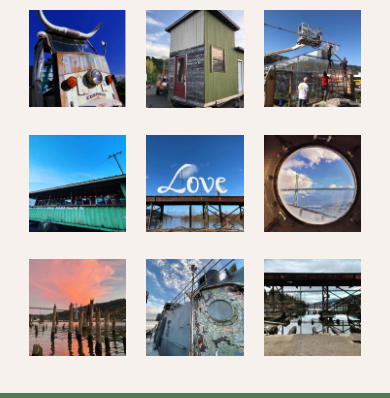
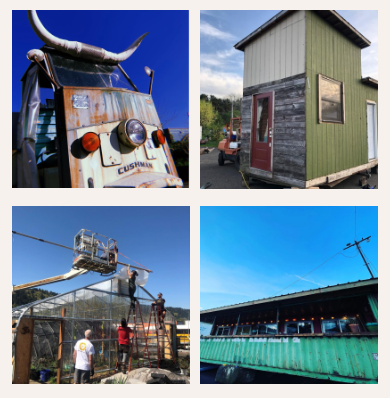
Before and after one commit to quinneddyrichards/quinneddyrichards.github.io, a plain HTML site: page project-2/gallery.html in a window 390 px wide. Shown: the part 224-622 px from the top of the page. Drawn offline with nearby package versions, Linux system fonts and the light colour scheme; a web font is replaced by a local one.

Commit message:
mobile lightbox

```diff
--- a/project-2/gallery.html
+++ b/project-2/gallery.html
@@ -74,7 +74,7 @@
                 data-lightbox="gallery-set"
                 data-title="A sunset view over Forest Park.">
                 <img src="images/sunset.png" alt="sunset view of forest park"></a></div>
-            <div>
+            <div class="tugboat">
                 <a href="images/tugboat-full.png"
                     data-lightbox="gallery-set"
                     data-title="The aging tugboat.">
--- a/project-2/style.css
+++ b/project-2/style.css
@@ -370,5 +370,16 @@ footer a {
         padding-left: 18px;
     }
 
+    .gallery {
+        width:94%;
+        margin:auto;
+        display:grid;
+        grid-template-columns: 1fr 1fr;
+        grid-gap: 10px;
+    }
+
+    .tugboat{
+        display: none;
+    }
 
 }
```
